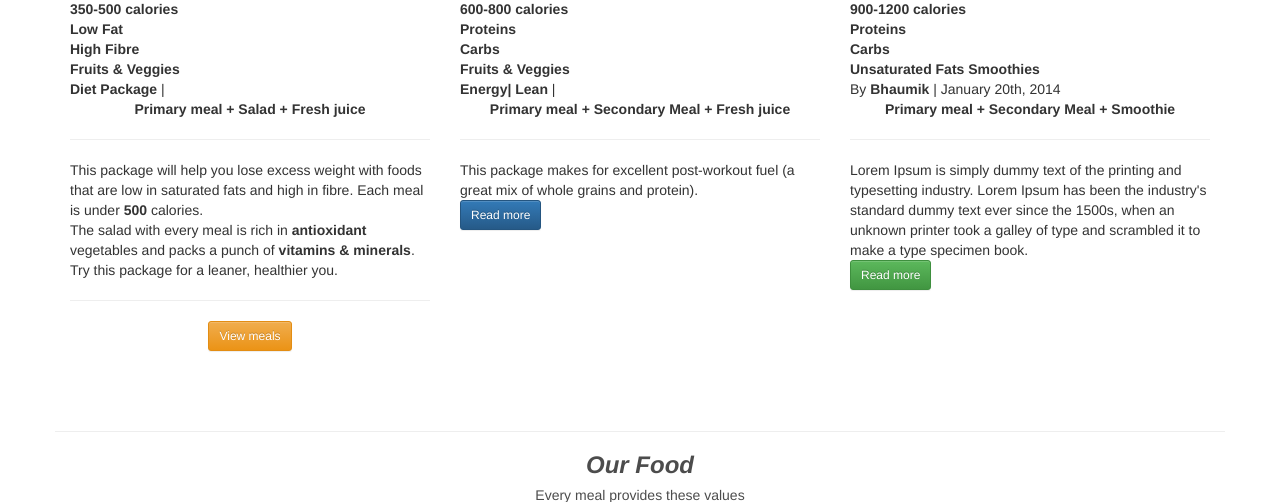
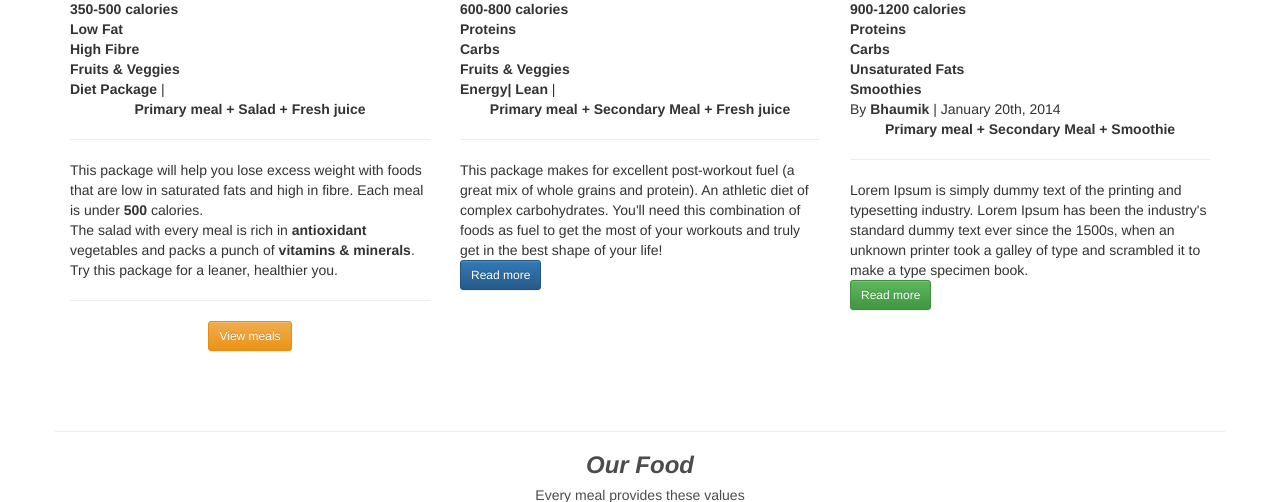
Before and after one commit to HammadH/promeals, a Django app: template templates/landing.html in a window 1280 px wide. Shown: the part 1148-1650 px from the top of the page. Run offline with Django 3.2, Linux system fonts and the light colour scheme; the template is opened without the code that fills it: most values are stand-ins (such as "Sample title", 1, 10 or a date in 2020); some libraries are stand-ins or nearby versions.

Commit message:
removed free_meal_package

```diff
--- a/Users/models.py
+++ b/Users/models.py
@@ -128,4 +128,4 @@ signals.post_save.connect(send_activation_email, User, dispatch_uid= "new user r
 
 
 
-# admin.site.register(User)
+admin.site.register(User)
--- a/templates/landing.html
+++ b/templates/landing.html
@@ -84,7 +84,7 @@
 		<div class="container">
 			<div class="row">
 				<div class="col-lg-8">
-				<h3>WELCOME TO <bold>PRO MEALS</bold> <br><bold>A FITNESS FOOD </bold> DELIVERY SERVICE <br>Please register to choose your package.<h3>
+				<h3>WELCOME TO <bold>PRO MEALS.</bold> <br><bold>WE MAKE FITNESS FOODS </bold> FOR A HEALTHY BODY <br><h4>Choose a weekly package and food will be delivered everyday.</h4><h3>
 
 
 				</div>
@@ -300,7 +300,7 @@
                     	<b>Primary meal + Secondary Meal + Fresh juice</b></div>
                     	<hr>
                     <div>
-                        This package makes for excellent post-workout fuel (a great mix of whole grains and protein).
+                        This package makes for excellent post-workout fuel (a great mix of whole grains and protein). An athletic diet of complex carbohydrates. You'll need this combination of foods as fuel to get the most of your workouts and truly get in the best shape of your life!
                     </div>
                     <div>
                         <a href="http://www.jquery2dotnet.com/2013/11/share-social-media-round-buttons.html" class="btn btn-primary btn-sm">Read more</a>
@@ -317,7 +317,7 @@
                         <b>900-1200 calories</b><br>
                     	<b>Proteins</b><br>
                     	<b>Carbs</b><br>
-                    	<b>Unsaturated Fats</b>
+                    	<b>Unsaturated Fats</b><br>
                     	<b>Smoothies</b></span>
                 </div>
                 <div class="content">
--- a/views.py
+++ b/views.py
@@ -39,12 +39,11 @@ class HomeView(View):
 			form = UserRegistrationForm(request.POST)
 			if form.is_valid():
 				full_name = form.cleaned_data['full_name']
-				free_meal_package = form.cleaned_data['free_meal_package']
 				email = form.cleaned_data['email']
 				password = form.cleaned_data['password']
 				address = form.cleaned_data['address']
 				mobile = form.cleaned_data['mobile']
-				new_user = User.objects.create_user(full_name, free_meal_package, email, password, mobile, address)
+				new_user = User.objects.create_user(full_name, email, password, mobile, address)
 				new_user.save()
 				return HttpResponse('ok')
 			else:
```
